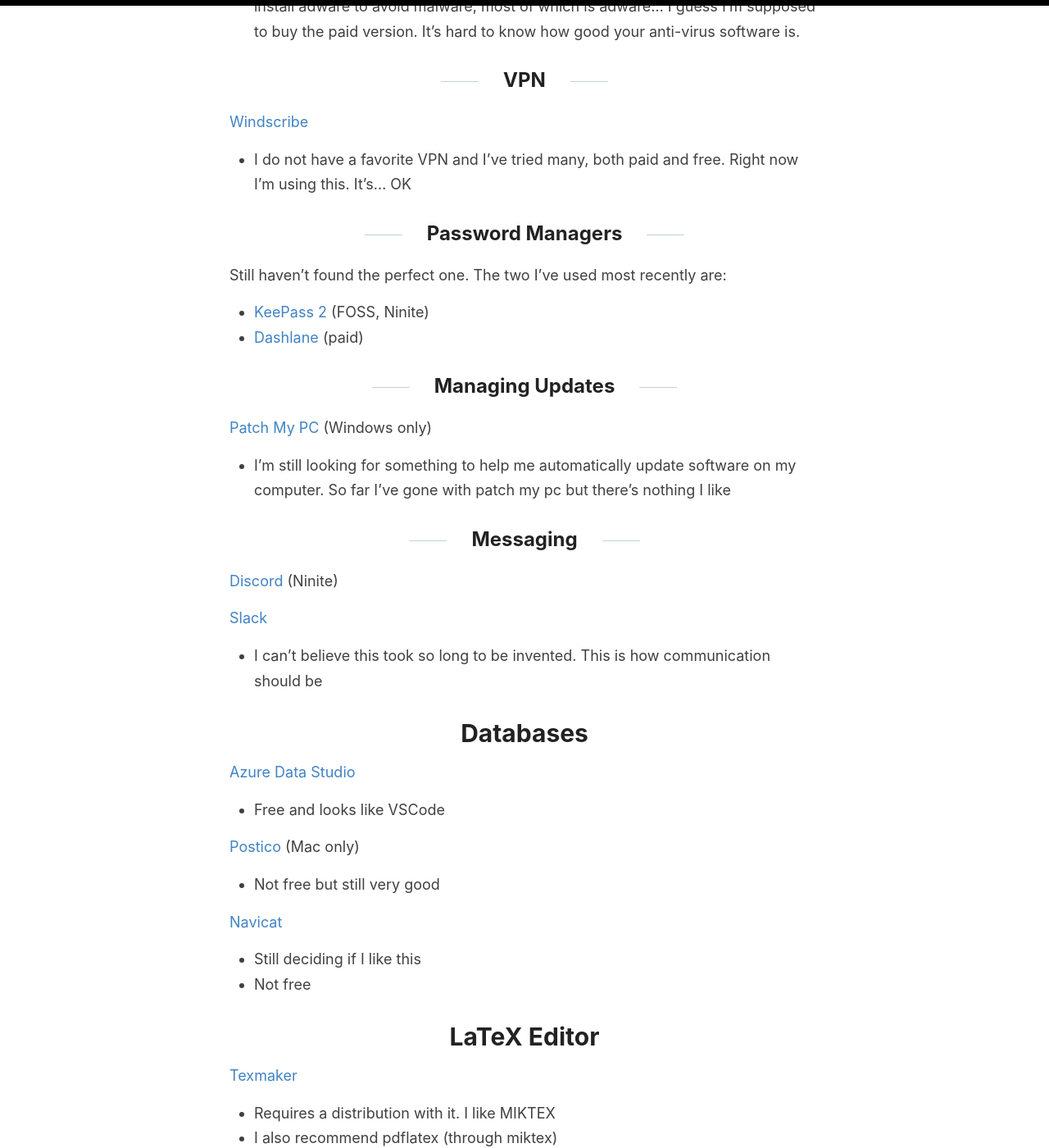
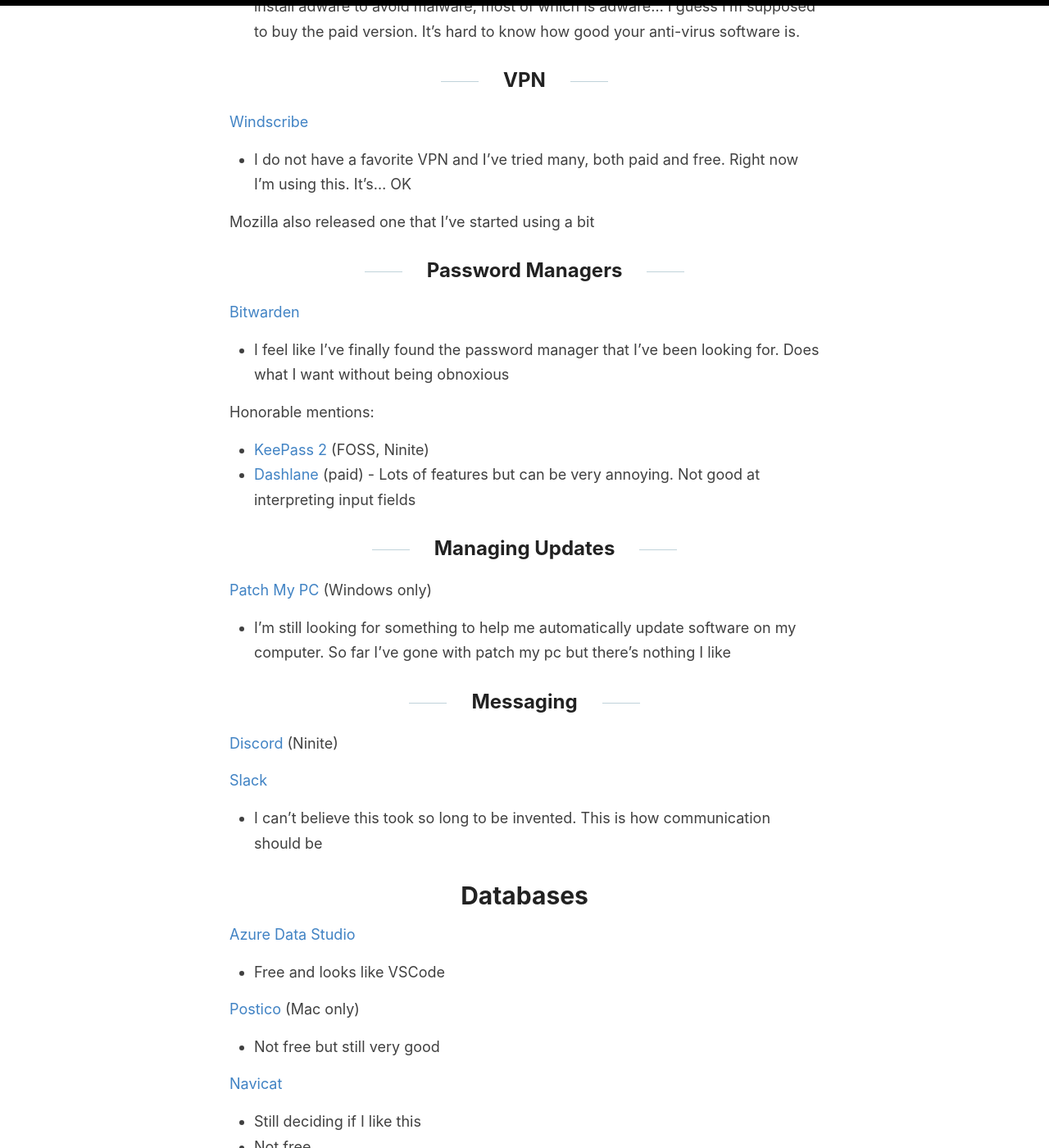
Before and after one commit to jss367/blog, a Jekyll site: the page built from _posts/2018-10-10-Software-I-Use.md, in a window 1280 px wide and 1400 px high, scrolled down 6892 px. Shown: the whole window at 82% size. Built offline with Jekyll 4.4.1, drawn with Linux system fonts in a browser that asks for light colours; some of the changed text lies outside the part shown.

Commit message:
Update 2018-10-10-Software-I-Use.md

```diff
--- a/_posts/2018-10-10-Software-I-Use.md
+++ b/_posts/2018-10-10-Software-I-Use.md
@@ -154,7 +154,7 @@ In Windows, I use a mix, mostly because none of them are perfect. Here's a case
 * A top contender for the best terminal in Windows. This is a really good terminal
 
 [Windows PowerShell](https://docs.microsoft.com/en-us/powershell/scripting/getting-started/getting-started-with-windows-powershell?view=powershell-7)
-* Sometimes I like and it sometimes I don't...
+* Sometimes I like it and sometimes I don't...
 
 [Anaconda Prompt](https://www.anaconda.com/)
 * I only use this for Anaconda stuff
@@ -209,12 +209,16 @@ I have no loyalty to any of these. I usually just go with the top free one recom
 [Windscribe](https://windscribe.com/)
 * I do not have a favorite VPN and I've tried many, both paid and free. Right now I'm using this. It's... OK
 
+Mozilla also released one that I've started using a bit
+
 ## Password Managers
 
-Still haven't found the perfect one. The two I've used most recently are:
+[Bitwarden](https://bitwarden.com/)
+* I feel like I've finally found the password manager that I've been looking for. Does what I want without being obnoxious
 
+Honorable mentions:
 * [KeePass 2](https://keepass.info/) (FOSS, Ninite)
-* [Dashlane](https://www.dashlane.com/) (paid)
+* [Dashlane](https://www.dashlane.com/) (paid) - Lots of features but can be very annoying. Not good at interpreting input fields
 
 ## Managing Updates
 
@@ -250,7 +254,7 @@ Still haven't found the perfect one. The two I've used most recently are:
 # Hex editor
 * [HxD](https://mh-nexus.de/en/hxd/) (Windows only)
 
-* For Mac I'm trying out Hex Fiend
+* For Mac I'm trying out [Hex Fiend](https://ridiculousfish.com/hexfiend/)
 
 
 # Video conferencing
```
